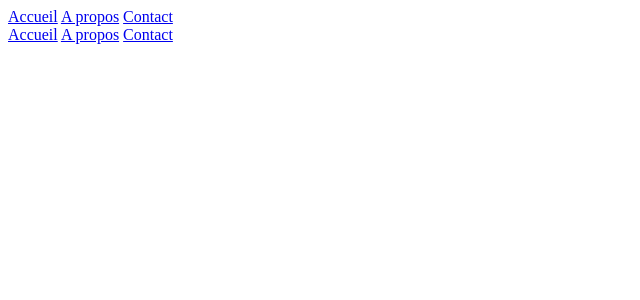
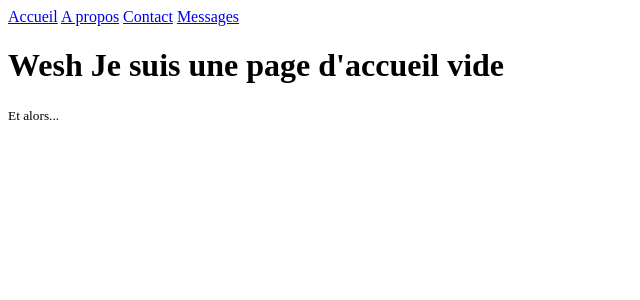
Before and after one commit to ADcreatif/Exercices-sur-les-langages-web, a PHP site: page /header in a window 1280 px wide. Shown: the top 300 px of the page, without its empty margins (0-640 px from the left). Run offline with PHP 8.4, Linux system fonts and the light colour scheme; some libraries are stand-ins or nearby versions.

Commit message:
update ajax_nav : message management

```diff
--- a/ajax_nav/ajax.php
+++ b/ajax_nav/ajax.php
@@ -1,6 +1,41 @@
 <?php
 
+function getMessages() {
+    $file = 'messages.csv';
+    $csv = fopen($file, 'r');
 
+    $messages = [];
+
+    while ($message = fgetcsv($csv)){
+        array_push($messages, $message[1]);
+    }
+    fclose($csv);
+
+    return $messages;
+}
+
+// gestion de la navigation
 if(array_key_exists('href',$_GET)){
-	include 'pages/'.$_GET['href'].'.phtml';
+
+    $page = $_GET['href'];
+
+    // on récupère les éventuelles variables du template
+    switch($page){
+        case 'message':
+            $messages = getMessages();
+            break;
+    }
+
+    //on affiche le template
+	include "pages/$page.phtml";
 }
+
+// gestion du formulaire
+if(array_key_exists('form',$_POST)){
+    $file = 'messages.csv';
+
+    $csv = fopen($file,'a');
+    fputcsv($csv, [$_POST['name'] , $_POST['message']]);
+
+    fclose($csv);
+}
--- /dev/null
+++ b/ajax_nav/messages.csv
@@ -0,0 +1,6 @@
+aaaaa,dddd
+alan,"<h1>salut</h1>
+<p>je suis une teste de phrase oh yeah !</p>
+<p>je <strong>tente des trucs</strong></p>
+<p>&nbsp;</p>
+<p><code>&lt;?php include(database.php) ?&gt;</code></p>"
--- a/ajax_nav/pages/header.phtml
+++ b/ajax_nav/pages/header.phtml
@@ -1,12 +1,3 @@
-<?php
-
-
-if(array_key_exists('submit', $_GET)){
-	echo	$_GET['submit'];
-}
-
-?>
-
 <!doctype html>
 <html>
 	<head>
@@ -14,6 +5,7 @@
 		<title> Trop Stroumpfette</title>
 		<link rel="icon" href="favicon.ico" />
 		<script src="https://code.jquery.com/jquery-3.2.1.min.js"></script>
+        <script src="https://cloud.tinymce.com/stable/tinymce.min.js"></script>
 		<script src="script.js"></script>
 	</head>
 	<body>
@@ -22,6 +14,7 @@
 				<a href="index.php" data-href="home">Accueil</a>
 				<a href="about" data-href="about">A propos</a>
 				<a href="contact" data-href="contact">Contact</a>
+				<a href="message" data-href="message">Messages</a>
 			</nav>
 		</header>
 		<main>
--- /dev/null
+++ b/ajax_nav/pages/message.phtml
@@ -0,0 +1,4 @@
+<?php foreach($messages as $message): ?>
+    <article><?= $message ?></article>
+    <hr>
+<?php endforeach ?>
--- a/ajax_nav/script.js
+++ b/ajax_nav/script.js
@@ -1,9 +1,12 @@
-$(function(){
-	function onClickLink(event) {
+"use strict";
 
+/**
+ * Cette fonction récupère et affiche le contenu de la page demandé
+ * @param pageName string nom de la vue à charger
+ */
+function changePage(pageName){
     // récupération de l'attribut href du lien
-		var data = 'href=' + this.dataset.href;
-
+    var data = 'href=' + pageName;
 
     // envoi de la requête ajax avec la méthode get
     $.get('ajax.php', data, function(reponse){
@@ -15,13 +18,38 @@
             // quand l'animation est terminée on le réaffiche avec le contenu de la réponse php
             main.empty().append(reponse).fadeIn();
         })
+    });
+}
 
+var onSubmitForm = function(event){
+    var data;
+
+    data = 'form=1&' + $(this).serialize();
+
+    $.post('ajax.php', data, function(reponse){
+        console.log('success', reponse);
     });
 
-		// inibition du comportement du lien par d�faut
     event.preventDefault();
-	}
+};
+
+var onClickLink = function(event) {
+    // on lance la fonction de changement de page
+    changePage(this.dataset.href);
+
+    // inibition du comportement du lien par défaut
+    event.preventDefault();
+};
+
+// attendre que le DOM soit chargé
+$(function(){
+
+	// affichage d'une page par défaut
+    changePage('home');
 
 	// écouteur d'événement sur tous les liens de la page
 	$('a').click(onClickLink);
+
+	// grace à la métode on, on peut mettre un écouteur qui n'existe pas encore dans le DOM (le formailaire)
+    $('main').on('submit','form',onSubmitForm);
 });
```
Also changed, not shown: ajax_nav/pages/contact.phtml (+9 -4 lines). Lines whose indentation alone changed are shown as unchanged.
